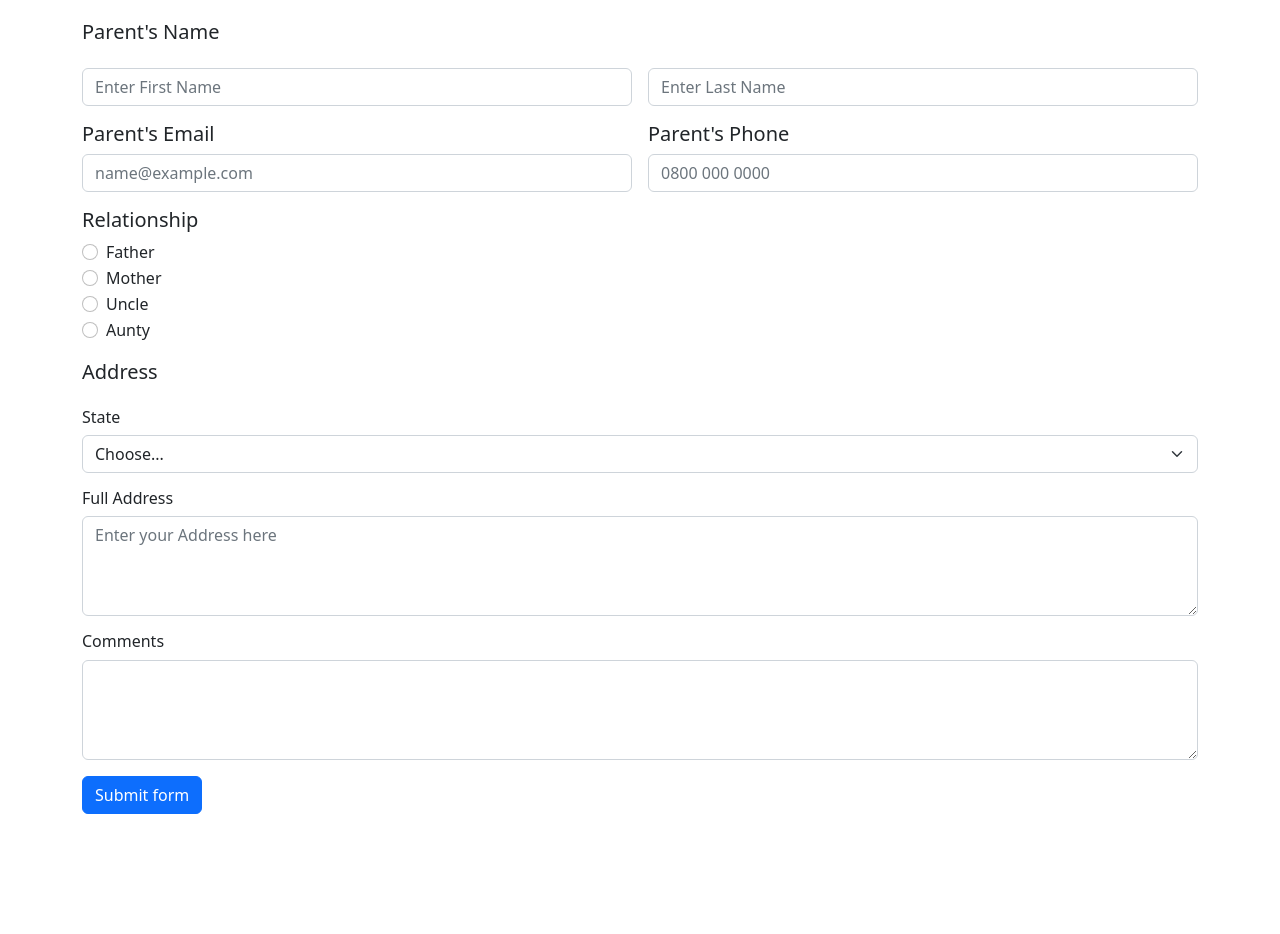
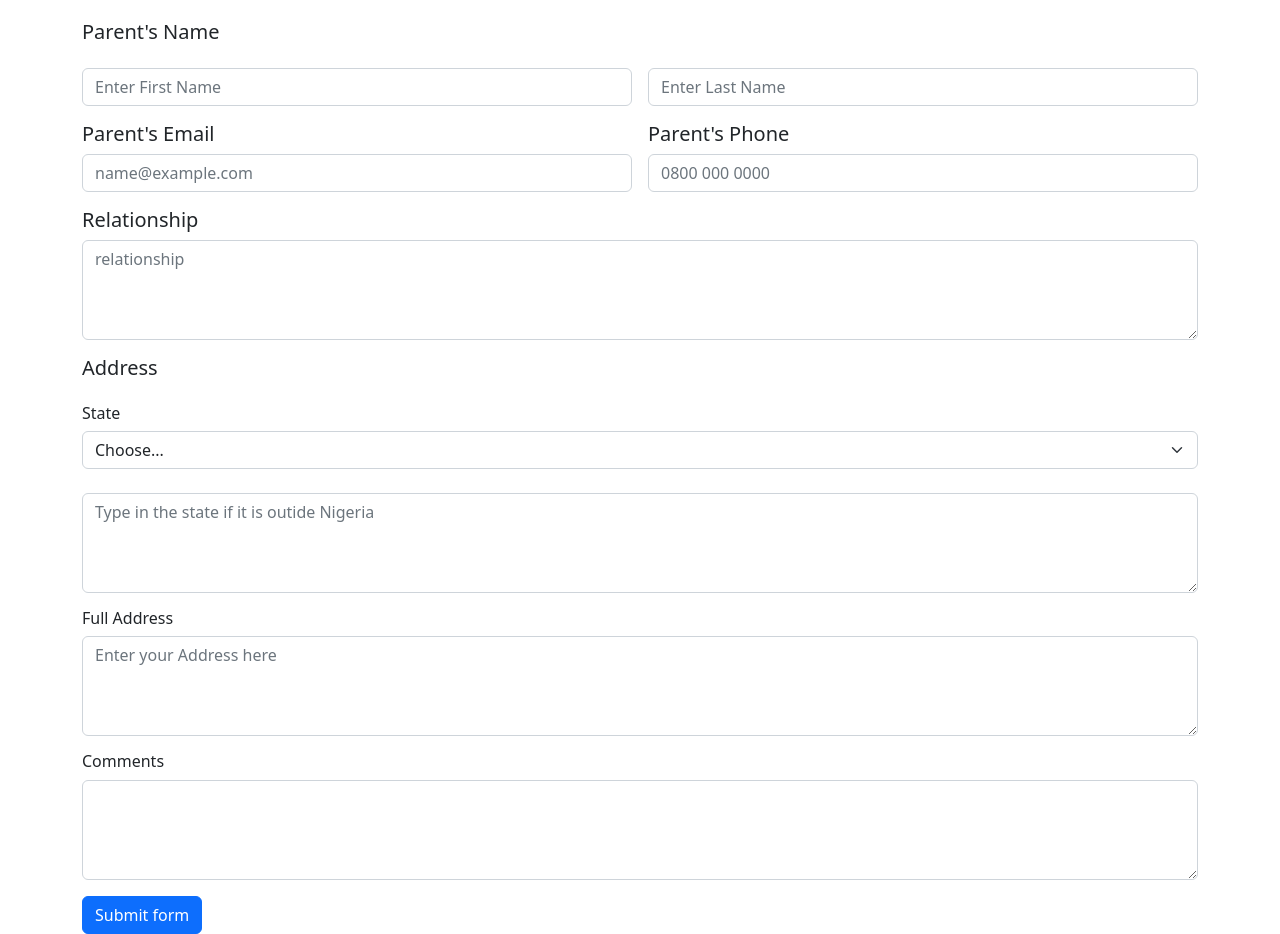
Before and after one commit to oluwaseun-Adesina/PTA, a Node server app: page /reg-form.html in a window 1280 px wide. Shown: the part 634-1568 px from the top of the page. Before the commit the page ends 1448 px from the top, so only its background shows below. Run offline with Node 20, Linux system fonts and the light colour scheme; some libraries are stand-ins or nearby versions.

Commit message:
Updating Form model and registeration page

```diff
--- a/model/forms.js
+++ b/model/forms.js
@@ -23,12 +23,16 @@ const formSchema = new Schema({
         required: true
     },
     parentPhone: {
-        type: String,
+        type: Number,
         required: true
     },
     state: {
         type: String,
         required: true
+    },
+    stateOutsideNigeria: {
+        type: String,
+        required: false
     },
     address: {
         type: String,
--- a/public/reg-form.html
+++ b/public/reg-form.html
@@ -7,7 +7,6 @@
   <meta name="viewport" content="width=device-width, initial-scale=1.0" />
   <!-- CSS only -->
   <link rel="stylesheet" href="style.css" />
-  <script src="/js.js"></script>
 
   <script src="//netdna.bootstrapcdn.com/bootstrap/3.0.0/js/bootstrap.min.js"></script>
   <script src="//code.jquery.com/jquery-1.11.1.min.js"></script>
@@ -25,7 +24,7 @@
 
 
   <div class="container form">
-    <form class="row g-3 needs-validation" novalidate action="/reg-form" method="post">
+    <form class="row g-3 needs-validation"  action="/reg-form" method="post">
       <svg xmlns="http://www.w3.org/2000/svg" style="display: none;" preserveAspectRatio="xMidYMid meet">
         <symbol id="info-fill" viewBox="0 0 16 16">
           <path
@@ -85,35 +84,10 @@
       </div>
 
 
-      <div class="col-md-6">
+      <div class="col-md-12">
         <h5>Relationship</h5>
-        <div class="form-check">
-          <input class="form-check-input" type="radio" name="flexRadioDefault" id="father">
-          <label class="form-check-label" for="father">
-            Father
-          </label>
-        </div>
-
-        <div class="form-check">
-          <input class="form-check-input" type="radio" name="flexRadioDefault" value="" id="mother">
-          <label class="form-check-label" for="mother">
-            Mother
-          </label>
-        </div>
-
-        <div class="form-check">
-          <input class="form-check-input" type="radio" name="flexRadioDefault" value="" id="uncle">
-          <label class="form-check-label" for="uncle">
-            Uncle
-          </label>
-        </div>
-
-        <div class="form-check">
-          <input class="form-check-input" type="radio" name="flexRadioDefault" value="" id="aunty">
-          <label class="form-check-label" for="aunty">
-            Aunty
-          </label>
-        </div>
+        <textarea class="form-control" placeholder="relationship" id="relationship" style="height: 100px" required
+          name="comments"></textarea>
       </div>
 
       <h5>Address</h5>
@@ -160,6 +134,10 @@
           <option value="Zamfara">Zamfara</option>
           <option value="Outside Nigeria">Outside Nigeria</option>
         </select>
+        <br>
+        <textarea class="form-control" placeholder="Type in the state if it is outide Nigeria" id="stateOutsideNigeria" style="height: 100px"
+          name="stateOutsideNigeria"></textarea>
+
       </div>
 
       <div class="col-md-12">
@@ -170,7 +148,7 @@
 
       <div class="form-floating">
         <h6>Comments</h6>
-        <textarea class="form-control" placeholder="Comments" id="comment" style="height: 100px"
+        <textarea class="form-control" placeholder="Comments" id="comment" style="height: 100px" required
           name="comments"></textarea>
       </div>
 
```
Also changed, not shown: public/style.css (+58 -0 lines), public/success.html (+9 -0 lines).
